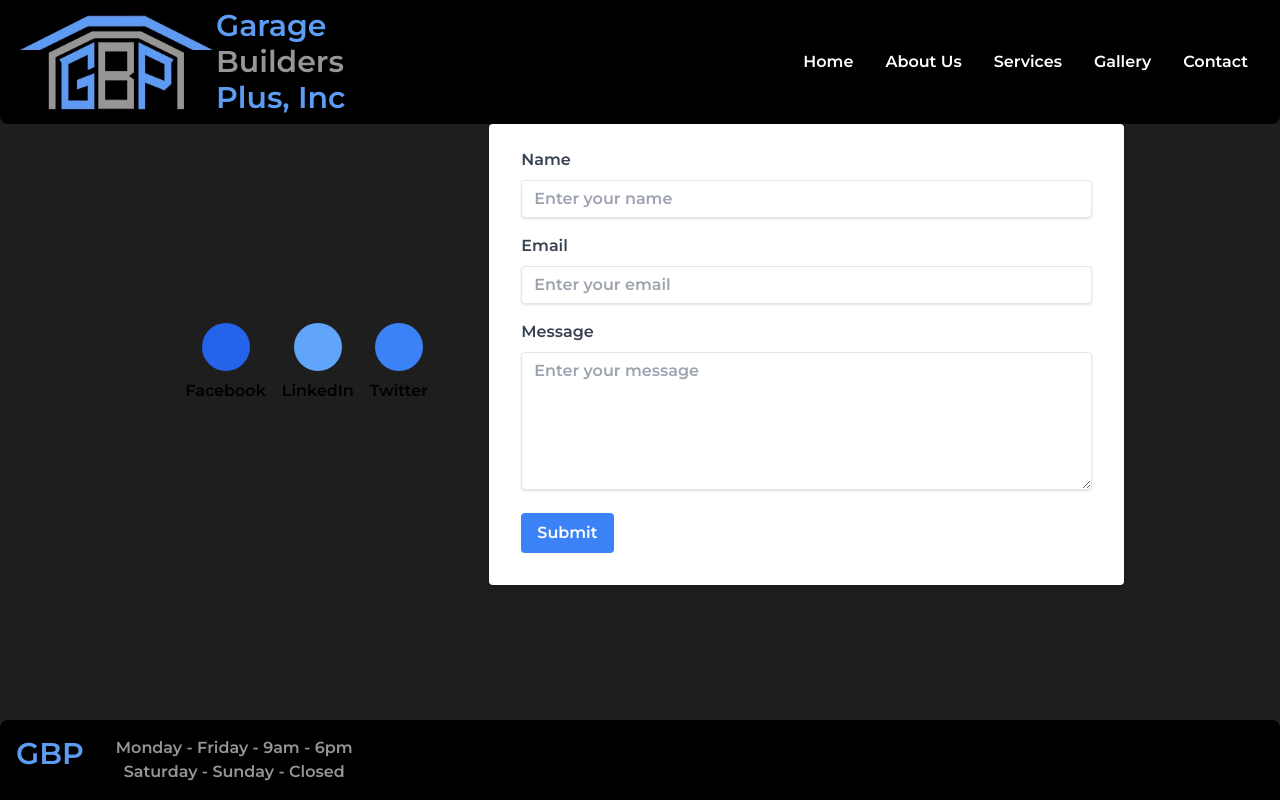
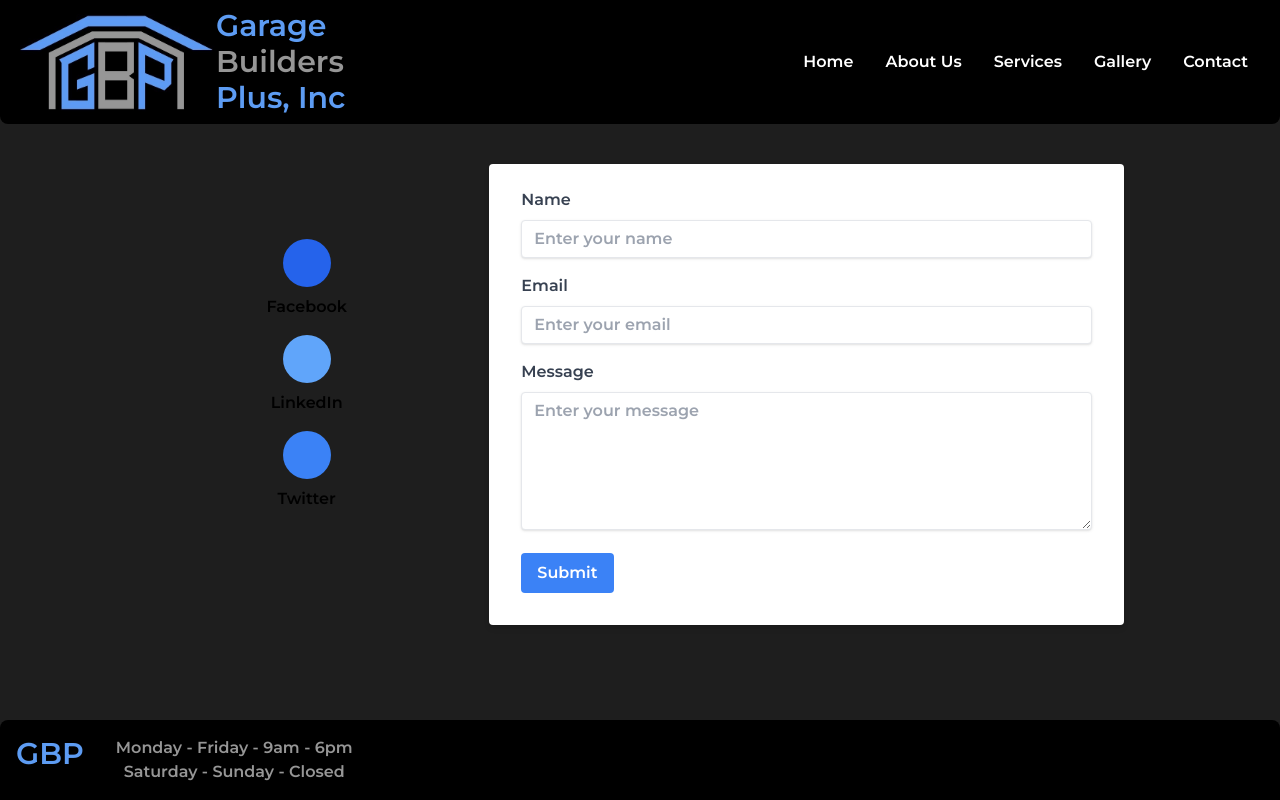
Before and after one commit to jurgenstevens/garage-builders-plus, a React (Vite) app: page /contact in a window 1280 px wide. Built offline with nearby package versions, Linux system fonts and the light colour scheme.

Commit message:
Include margin on the top of the Contact page component form.

```diff
--- a/src/pages/Contact.jsx
+++ b/src/pages/Contact.jsx
@@ -3,8 +3,8 @@ import React from 'react'
 export default function Contact() {
   return (
     <div className='flex flex-wrap mx-auto max-w-screen-lg'>
-      <div className='w-full md:w-1/2 lg:w-1/3 flex justify-center items-center px-4'>
-        <div className='flex flex-col items-center'>
+      <div className='w-full md:w-1/2 lg:w-1/3 flex flex-col justify-center items-center px-4'>
+        <div className='flex flex-col items-center mb-4'>
           <a href='#'>
             <div className='w-12 h-12 rounded-full bg-blue-600 flex justify-center items-center'>
               <i className='fab fa-facebook-f text-white'></i>
@@ -12,7 +12,7 @@ export default function Contact() {
           </a>
           <p className='mt-2'>Facebook</p>
         </div>
-        <div className='flex flex-col items-center ml-4'>
+        <div className='flex flex-col items-center mb-4'>
           <a href='#'>
             <div className='w-12 h-12 rounded-full bg-blue-400 flex justify-center items-center'>
               <i className='fab fa-linkedin-in text-white'></i>
@@ -20,7 +20,7 @@ export default function Contact() {
           </a>
           <p className='mt-2'>LinkedIn</p>
         </div>
-        <div className='flex flex-col items-center ml-4'>
+        <div className='flex flex-col items-center mb-4'>
           <a href='#'>
             <div className='w-12 h-12 rounded-full bg-blue-500 flex justify-center items-center'>
               <i className='fab fa-twitter text-white'></i>
@@ -29,7 +29,7 @@ export default function Contact() {
           <p className='mt-2'>Twitter</p>
         </div>
       </div>
-      <div className='w-full md:w-1/2 lg:w-2/3 px-4'>
+      <div className='w-full md:w-1/2 lg:w-2/3 px-4 mt-10'>
         <form className='bg-white shadow-md rounded px-8 pt-6 pb-8 mb-4'>
           <div className='mb-4'>
             <label className='block text-gray-700 font-bold mb-2' htmlFor='name'>
```
